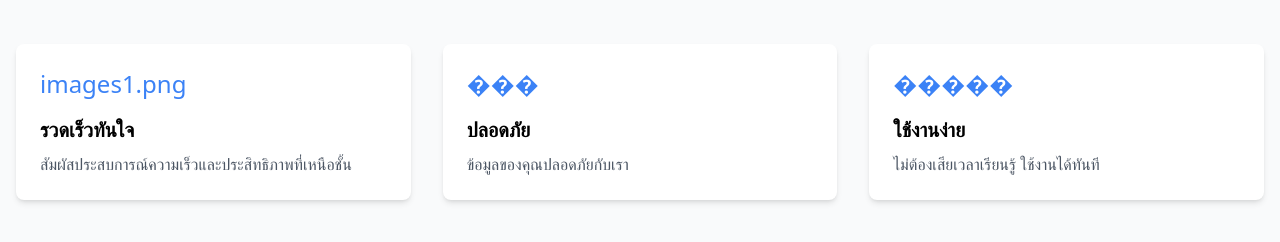
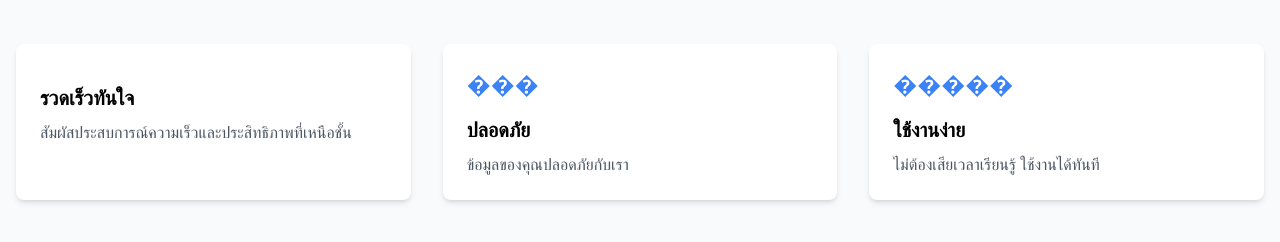
Before and after one commit to 66160008/product-landing-page, a plain HTML site: page index.html in a window 1280 px wide. Shown: the part 536-778 px from the top of the page. Drawn offline with nearby package versions, Linux system fonts and the light colour scheme.

Commit message:
เพิ่มสวนแสดงคุณสมบัติพร้อมการ์ด

```diff
--- a/index.html
+++ b/index.html
@@ -49,7 +49,7 @@
         <div class="grid grid-cols-1 md:grid-cols-3 gap-8">
         <!-- คุณสมบัติที่ 1 -->
         <div class="bg-white p-6 rounded-lg shadow-md">
-        <div class="text-blue-500 text-2xl mb-4">images1.png</div>
+        <div class="text-blue-500 text-2xl mb-4 images1.png"></div>
         <h3 class="font-bold text-xl mb-2">รวดเร็วทันใจ</h3>
         <p class="text-gray-600">สัมผัสประสบการณ์ความเร็วและประสิทธิภาพที่เหนือชั้น</p>
         </div>
```
